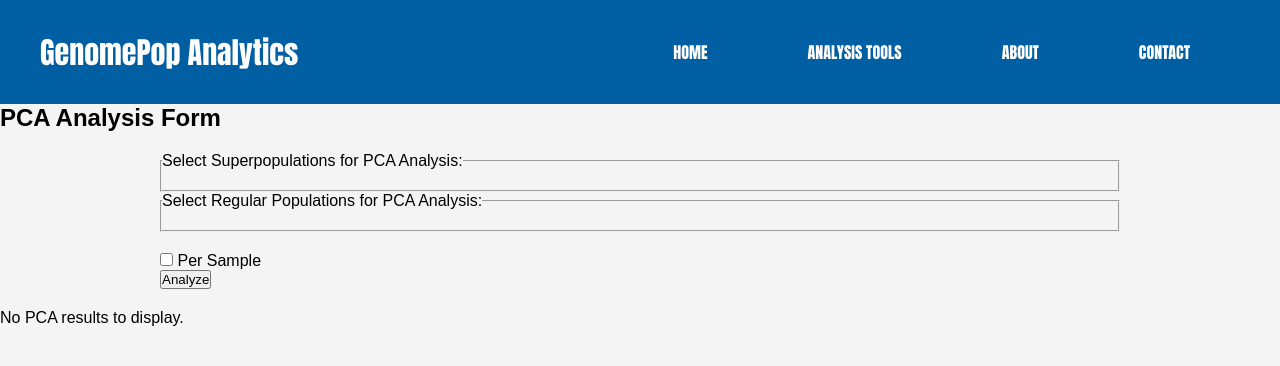
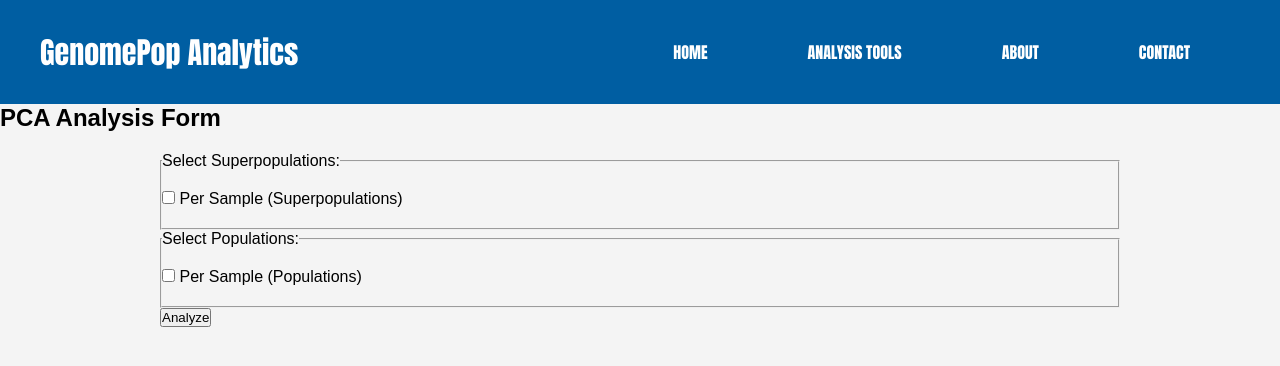
Before and after one commit to Djinho/Population-Genetics-Web-Tool, a Flask app: page /analysis_tools/pca in a window 1280 px wide. Shown: the top 366 px of the page. Run offline with Flask 3, Linux system fonts and the light colour scheme; data that the repository does not hold is empty; some libraries are stand-ins or nearby versions.

Commit message:
Update pca_form.html

```diff
--- a/app/templates/pca_form.html
+++ b/app/templates/pca_form.html
@@ -1,47 +1,82 @@
 {% extends "layout.html" %}
 
 {% block content %}
+<style>
+    .population-group, .analysis-settings { margin-bottom: 20px; }
+    .population-item { display: inline-block; margin-right: 15px; }
+    .plot-container { display: flex; justify-content: space-between; margin-top: 20px; }
+    .plot { width: 48%; }
+</style>
 
 <h2>PCA Analysis Form</h2>
-<form action="{{ url_for('analyze') }}" method="post">
+<form action="{{ url_for('analyze') }}" method="POST">
     <fieldset>
-        <legend>Select Superpopulations for PCA Analysis:</legend>
+        <legend>Select Superpopulations:</legend>
         <div class="population-group">
-            {% for population in superpopulations %}
+            {% for superpop in superpopulations %}
             <div class="population-item">
-                <input type="checkbox" id="superpop{{ loop.index }}" name="populations[]" value="{{ population.PopulationID }}" {% if population.PopulationID|string in selected_populations %}checked{% endif %}>
-                <label for="superpop{{ loop.index }}">{{ population.PopulationName }}</label>
+                <input type="checkbox" id="superpop{{ superpop.PopulationID }}" name="superpopulations[]" value="{{ superpop.PopulationID }}" {{ 'checked' if superpop.PopulationID|string in selected_superpopulations }}>
+                <label for="superpop{{ superpop.PopulationID }}">{{ superpop.PopulationName }}</label>
             </div>
             {% endfor %}
         </div>
+        <div class="analysis-settings">
+            <input type="checkbox" id="perSampleSuperpop" name="perSampleSuperpop" {{ 'checked' if per_sample_superpop }}>
+            <label for="perSampleSuperpop">Per Sample (Superpopulations)</label>
+        </div>
     </fieldset>
+
     <fieldset>
-        <legend>Select Regular Populations for PCA Analysis:</legend>
+        <legend>Select Populations:</legend>
         <div class="population-group">
-            {% for population in regular_populations %}
+            {% for pop in regular_populations %}
             <div class="population-item">
-                <input type="checkbox" id="regpop{{ loop.index }}" name="populations[]" value="{{ population.PopulationID }}" {% if population.PopulationID|string in selected_populations %}checked{% endif %}>
-                <label for="regpop{{ loop.index }}">{{ population.PopulationName }}</label>
+                <input type="checkbox" id="pop{{ pop.PopulationID }}" name="populations[]" value="{{ pop.PopulationID }}" {{ 'checked' if pop.PopulationID|string in selected_populations }}>
+                <label for="pop{{ pop.PopulationID }}">{{ pop.PopulationName }}</label>
             </div>
             {% endfor %}
         </div>
+        <div class="analysis-settings">
+            <input type="checkbox" id="perSamplePop" name="perSamplePop" {{ 'checked' if per_sample_pop }}>
+            <label for="perSamplePop">Per Sample (Populations)</label>
+        </div>
     </fieldset>
-    <div class="analysis-settings">
-        <input type="checkbox" id="perSample" name="perSample" {% if per_sample %}checked{% endif %}>
-        <label for="perSample">Per Sample</label>
-    </div>
+
     <button type="submit">Analyze</button>
 </form>
 
-{% if plot_json %}
-    <div id="pcaPlot"></div>
-    <script src="https://cdn.plot.ly/plotly-latest.min.js"></script>
-    <script>
-        var plotData = JSON.parse('{{ plot_json | safe }}');
-        Plotly.newPlot('pcaPlot', plotData.data, plotData.layout);
-    </script>
-{% else %}
-    <p>No PCA results to display.</p>
-{% endif %}
+<div class="plot-container">
+    <div id="superpopPlot" class="plot"></div>
+    <div id="popPlot" class="plot"></div>
+</div>
+
+<!-- Hidden fields to hold the plot data for JavaScript access -->
+<div style="display:none;">
+    <div id="superpopPlotData">{{ superpop_plot | safe }}</div>
+    <div id="popPlotData">{{ pop_plot | safe }}</div>
+</div>
+
+<script src="https://cdn.plot.ly/plotly-latest.min.js"></script>
+<script>
+// Use getElementById().innerText to get the plot data
+var superpopPlotDataStr = document.getElementById('superpopPlotData').innerText;
+var popPlotDataStr = document.getElementById('popPlotData').innerText;
+
+if (superpopPlotDataStr) {
+    var superpopPlotData = JSON.parse(superpopPlotDataStr);
+    Plotly.newPlot('superpopPlot', superpopPlotData.data, superpopPlotData.layout);
+} else {
+    // Handle the case where there is no superpopulation plot data
+    document.getElementById('superpopPlot').style.display = 'none';
+}
+
+if (popPlotDataStr) {
+    var popPlotData = JSON.parse(popPlotDataStr);
+    Plotly.newPlot('popPlot', popPlotData.data, popPlotData.layout);
+} else {
+    // Handle the case where there is no population plot data
+    document.getElementById('popPlot').style.display = 'none';
+}
+</script>
 
 {% endblock %}
```
